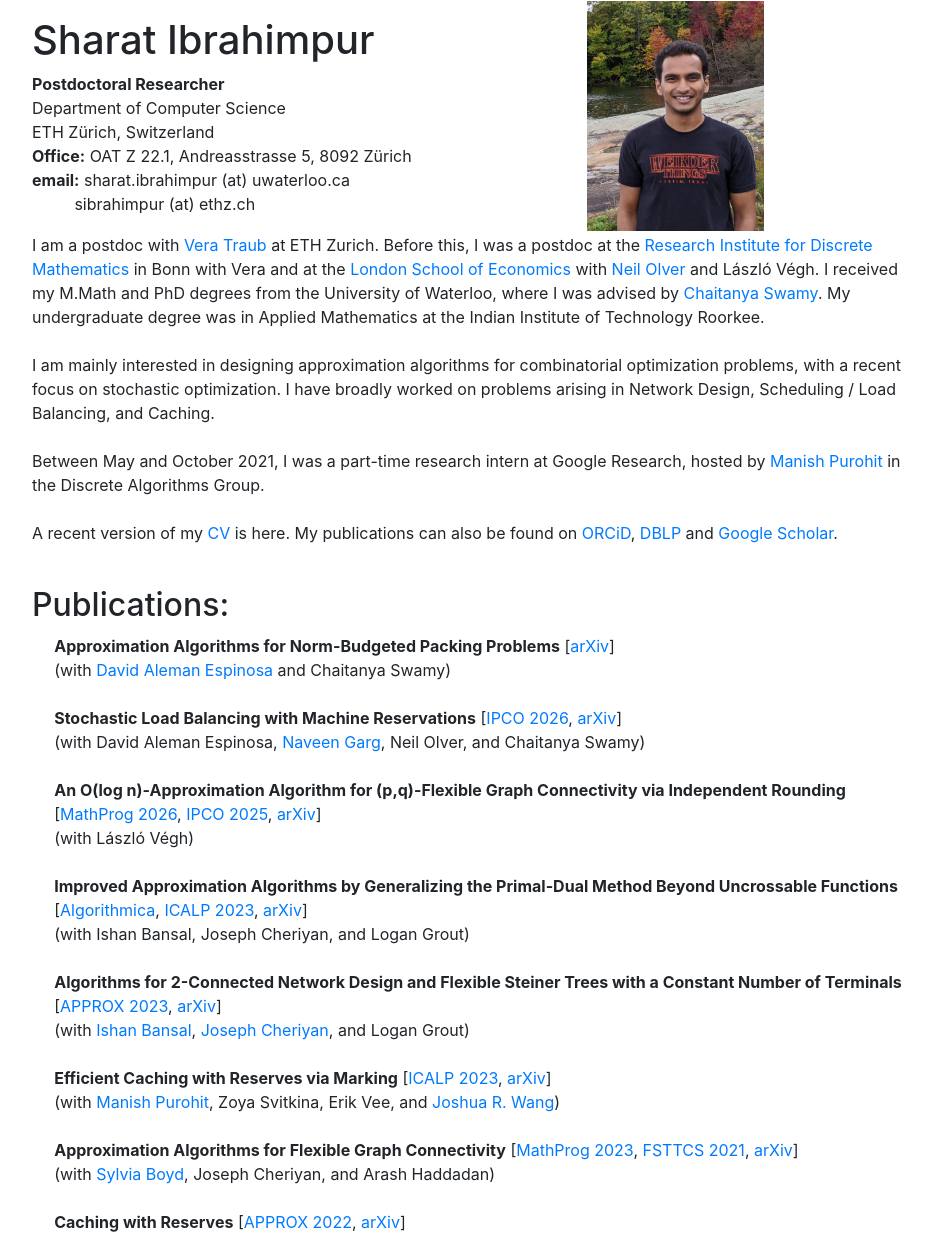
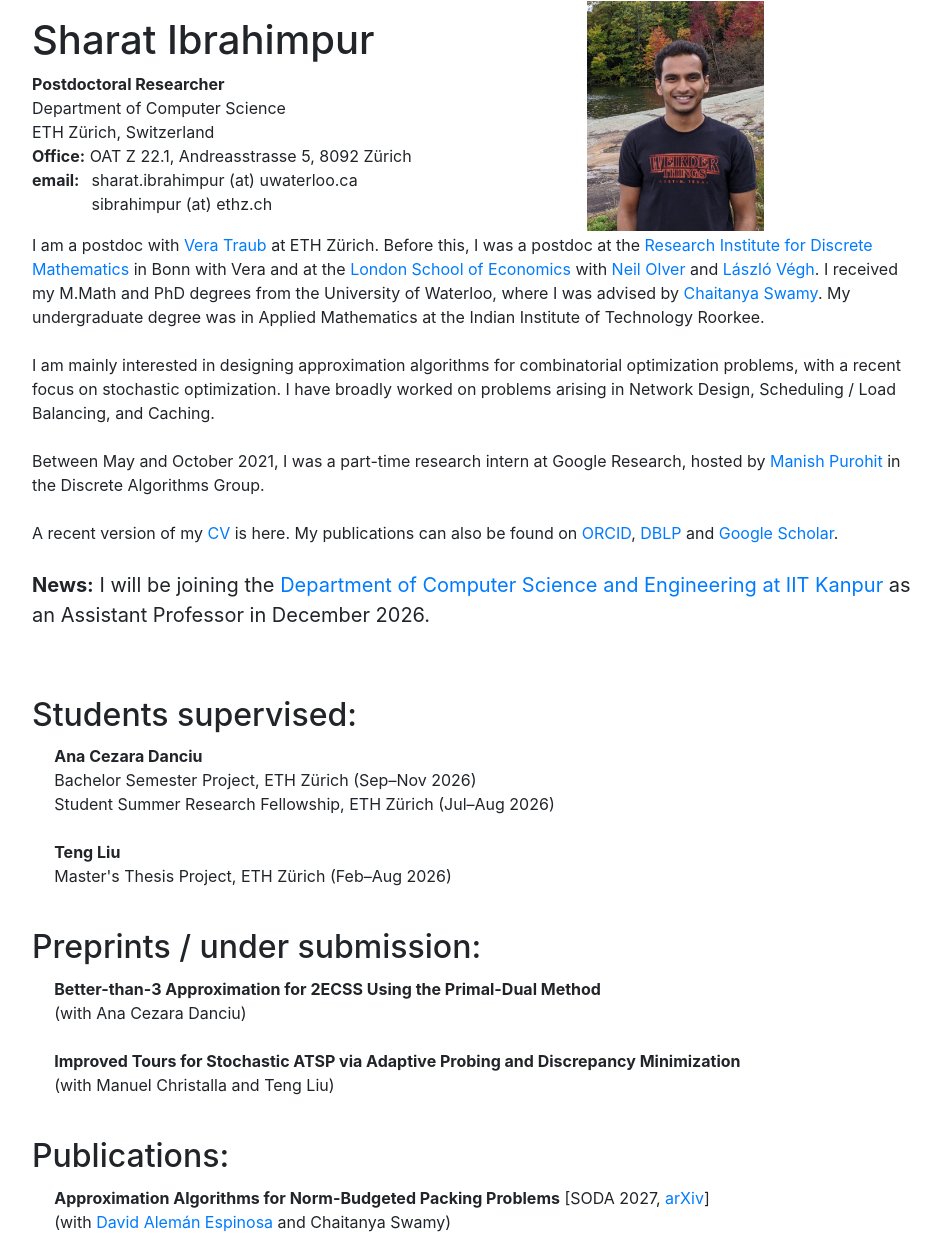
Before and after one commit to i-sharat/i-sharat.github.io, a plain HTML site: page index.html in a window 1280 px wide. Shown: the top 1237 px of the page, without its empty margins (165-1106 px from the left). Drawn offline with nearby package versions, Linux system fonts and the light colour scheme.

Commit message:
Add Kanpur joining news

```diff
--- a/index.html
+++ b/index.html
@@ -1,32 +1,35 @@
 <!DOCTYPE html>
 <html lang="en">
 <head>
-    <meta name="viewport" content="width-device-width, initial-scale=1.0" charset="utf-8">
+    <meta charset="utf-8">
+    <meta name="viewport" content="width=device-width, initial-scale=1.0">
     <title>Sharat Ibrahimpur</title>
     <link rel="stylesheet" href="bootstrap.min.css">
    <!--<script src="http://netdna.bootstrapcdn.com/bootstrap/3.0.0/js/bootstrap.min.js"></script>-->
-<div class="container">
 </head>
 <body>
+<div class="container">
 <table style="width:100%">
 <tbody><tr>
 <td width="10%"> </td>
 <td width="40%">
 <div>
-<strong><h1>Sharat Ibrahimpur</h1></strong>
+<h1>Sharat Ibrahimpur</h1>
 </div>
 <div>
-<a><strong>Postdoctoral Researcher</strong></a><br>
-<a>Department of Computer Science</a><br>
-<a>ETH Zürich, Switzerland</a><br>
-<a><b>Office:</b> OAT Z 22.1, Andreasstrasse 5, 8092 Zürich</a><br>
-<a><b>email:</b> sharat.ibrahimpur (at) uwaterloo.ca </a><br>
-<a><b>&nbsp&nbsp&nbsp&nbsp&nbsp&nbsp&nbsp&nbsp&nbsp&nbsp</b> sibrahimpur (at) ethz.ch </a><br>
+<strong>Postdoctoral Researcher</strong><br>
+Department of Computer Science<br>
+ETH Zürich, Switzerland<br>
+<b>Office:</b> OAT Z 22.1, Andreasstrasse 5, 8092 Zürich<br>
+<b style="display:inline-block; width:55px;">email:</b>
+sharat.ibrahimpur (at) uwaterloo.ca<br>
+<b style="display:inline-block; width:55px;"></b>
+sibrahimpur (at) ethz.ch
 </div>
 </td>
 <td width="10%"> </td>
 <td width="40%">
-<img src="websitepic1.jpg" alt="Sharat Ibrahimpur" width="40%" height=auto/>
+<img src="websitepic1.jpg" alt="Sharat Ibrahimpur" style="width:40%; height:auto;">
 </td>
 </tr>
 </tbody></table>
@@ -36,19 +39,79 @@
 <td width="10%"> </td>
 <td width="80%">
 
-  <div>I am a postdoc with <a href="https://people.inf.ethz.ch/vtraub/">Vera Traub</a> at ETH Zurich. Before this, I was a postdoc at the <a href="https://www.or.uni-bonn.de/index.eng.html">Research Institute for Discrete Mathematics</a> in Bonn with Vera and at the <a href="https://www.lse.ac.uk/Mathematics/Research/Operations-Research">London School of Economics</a> with <a href="https://nolver.net/home/">Neil Olver</a> and <a https://www.laszlovegh.eu/">László Végh</a>. I received my M.Math and PhD degrees from the University of Waterloo, where I was advised by <a href="http://www.math.uwaterloo.ca/~cswamy/">Chaitanya Swamy</a>. My undergraduate degree was in Applied Mathematics at the Indian Institute of Technology Roorkee.</div>
+<div>I am a postdoc with <a href="https://people.inf.ethz.ch/vtraub/">Vera Traub</a> at ETH Zürich. Before this, I was a postdoc at the <a href="https://www.or.uni-bonn.de/index.eng.html">Research Institute for Discrete Mathematics</a> in Bonn with Vera and at the <a href="https://www.lse.ac.uk/Mathematics/Research/Operations-Research">London School of Economics</a> with <a href="https://nolver.net/home/">Neil Olver</a> and <a href="https://www.laszlovegh.eu/">László Végh</a>. I received my M.Math and PhD degrees from the University of Waterloo, where I was advised by <a href="http://www.math.uwaterloo.ca/~cswamy/">Chaitanya Swamy</a>. My undergraduate degree was in Applied Mathematics at the Indian Institute of Technology Roorkee.</div>
 
-  <div><br>I am mainly interested in designing approximation algorithms for combinatorial optimization problems, with a recent focus on stochastic optimization. I have broadly worked on problems arising in Network Design, Scheduling / Load Balancing, and Caching.</div>
+<div><br>I am mainly interested in designing approximation algorithms for combinatorial optimization problems, with a recent focus on stochastic optimization. I have broadly worked on problems arising in Network Design, Scheduling / Load Balancing, and Caching.</div>
 
-  <div><br>Between May and October 2021, I was a part-time research intern at Google Research, hosted by <a href="https://sites.google.com/view/manishpurohit/home">Manish Purohit</a> in the Discrete Algorithms Group. </div>
+<div><br>Between May and October 2021, I was a part-time research intern at Google Research, hosted by <a href="https://sites.google.com/view/manishpurohit/home">Manish Purohit</a> in the Discrete Algorithms Group. </div>
 
-  <!--<div><br>With <a href="https://www.wjtoth.com/">Justin Toth</a> I organized the <a href="https://www.wjtoth.com/comboptreading/">Combinatorial Optimization Reading Group</a> at the University of Waterloo from Fall 2018 to Spring 2020.</div>-->
+<div><br>A recent version of my <a href="https://i-sharat.github.io/CV.pdf">CV</a> is here. My publications can also be found on <a href="https://orcid.org/0000-0002-1575-9648">ORCID</a>, <a href="https://dblp.org/pid/200/9443.html">DBLP</a> and <a href="https://scholar.google.com/citations?hl=en&user=AEdLDw8AAAAJ">Google Scholar</a>.</div>
 
-  <div><br>A recent version of my <a href="https://i-sharat.github.io/CV.pdf">CV</a> is here. My publications can also be found on <a href="https://orcid.org/0000-0002-1575-9648">ORCiD</a>, <a href="https://dblp.org/pid/200/9443.html">DBLP</a> and <a href="https://scholar.google.com/citations?hl=en&user=AEdLDw8AAAAJ">Google Scholar</a>.</div>
+<div style="font-size: 1.25em; margin-top: 25px; margin-bottom: 25px;">
+  <b>News:</b> I will be joining the
+  <a href="https://www.cse.iitk.ac.in/">Department of Computer Science and Engineering at IIT Kanpur</a>
+  as an Assistant Professor in December 2026.
+</div>
 
+</td>
 <td width="10%"> </td>
 </tr>
 </tbody></table>
+
+<table style="width:100%"><tbody><tr>
+  <td width="10%"> </td>
+  <td width="80%">
+    <h2><br>Students supervised:</h2>
+  </td>
+  <td width="10%"> </td>
+</tr></tbody></table>
+
+<table style="width:100%"><tbody><tr>
+  <td width="12%"> </td>
+  <td width="78%">
+
+    <div>
+      <b>Ana Cezara Danciu</b><br>
+      Bachelor Semester Project, ETH Zürich (Sep–Nov 2026)<br>
+      Student Summer Research Fellowship, ETH Zürich (Jul–Aug 2026)
+    </div>
+    <br>
+
+    <div>
+      <b>Teng Liu</b><br>
+      Master's Thesis Project, ETH Zürich (Feb–Aug 2026)
+    </div>
+
+  </td>
+  <td width="10%"> </td>
+</tr></tbody></table>
+
+<table style="width:100%"><tbody><tr>
+  <td width="10%"> </td>
+  <td width="80%">
+    <h2><br>Preprints / under submission:</h2>
+  </td>
+  <td width="10%"> </td>
+</tr></tbody></table>
+
+<table style="width:100%"><tbody><tr>
+  <td width="12%"> </td>
+  <td width="78%">
+
+    <div>
+      <b>Better-than-3 Approximation for 2ECSS Using the Primal-Dual Method</b>
+      <br>(with Ana Cezara Danciu)
+    </div>
+    <br>
+
+    <div>
+      <b>Improved Tours for Stochastic ATSP via Adaptive Probing and Discrepancy Minimization</b>
+      <br>(with Manuel Christalla and Teng Liu)
+    </div>
+
+  </td>
+  <td width="10%"> </td>
+</tr></tbody></table>
 
 <table style="width:100%"><tbody><tr>
   <td width="10%"> </td>
@@ -61,12 +124,13 @@
 <table style="width:100%"><tbody><tr>
   <td width="12%"> </td>
   <td width="78%">
-    <div><b>Approximation Algorithms for Norm-Budgeted Packing Problems</b> [<a href="https://arxiv.org/abs/2607.12437">arXiv</a>]
-    <br>(with <a href="https://dalemanespinosa.github.io/">David Aleman Espinosa</a> and Chaitanya Swamy)</div>
+    <div><b>Approximation Algorithms for Norm-Budgeted Packing Problems</b>
+    [SODA 2027, <a href="https://arxiv.org/abs/2607.12437">arXiv</a>]
+    <br>(with <a href="https://dalemanespinosa.github.io/">David Alemán Espinosa</a> and Chaitanya Swamy)</div>
     <br>
 
     <div><b>Stochastic Load Balancing with Machine Reservations</b> [<a href="https://doi.org/10.1007/978-3-032-28691-8_20">IPCO 2026</a>,  <a href="https://arxiv.org/abs/2607.25183">arXiv</a>]
-    <br>(with David Aleman Espinosa, <a href="https://www.cse.iitd.ac.in/~naveen/">Naveen Garg</a>, Neil Olver, and Chaitanya Swamy)</div>
+    <br>(with David Alemán Espinosa, <a href="https://www.cse.iitd.ac.in/~naveen/">Naveen Garg</a>, Neil Olver, and Chaitanya Swamy)</div>
     <br>
 
     <div><b>An O(log n)-Approximation Algorithm for (p,q)-Flexible Graph Connectivity via Independent Rounding</b> [<a href="https://doi.org/10.1007/s10107-026-02387-5">MathProg 2026</a>, <a href="https://doi.org/10.1007/978-3-031-93112-3_23">IPCO 2025</a>, <a href="https://arxiv.org/abs/2501.12549">arXiv</a>]
@@ -94,18 +158,18 @@
     <br>
 
     <div><b>A 4/3-Approximation Algorithm for the Minimum 2-Edge Connected Multisubgraph Problem in the Half-Integral Case</b> [<a href="https://doi.org/10.1137/20M1372822">SIDMA 2022</a>, <a href="https://drops.dagstuhl.de/opus/volltexte/2020/12664/">APPROX 2020</a>, <a href="https://arxiv.org/abs/2008.03327">arXiv</a>]
-    <br>(with Sylvia Boyd, Joseph Cheriyan, Robert Cummings, Logan Grout, <a href="https://pagesperso.g-scop.grenoble-inp.fr/~szigetiz/">Zolt&aacuten Szigeti</a>, and Lu Wang)</div>
+    <br>(with Sylvia Boyd, Joseph Cheriyan, Robert Cummings, Logan Grout, <a href="https://pagesperso.g-scop.grenoble-inp.fr/~szigetiz/">Zoltán Szigeti</a>, and Lu Wang)</div>
     <br>
 
     <div><b>A Simple Approximation Algorithm for Vector Scheduling and Applications to Stochastic Min-Norm Load Balancing</b> <br> [<a href="https://doi.org/10.1137/1.9781611977066.18">SOSA 2022</a>, <a href="https://arxiv.org/abs/2111.07244">arXiv</a>]
     <br>(with Chaitanya Swamy)</div>
     <br>
 
-    <div><b>Minimum-Norm Load Balancing is (almost) as Easy as Minimizing Makespan</b> [<a href="https://drops.dagstuhl.de/opus/volltexte/2021/14150/">ICALP 2021</a>]
+    <div><b>Minimum-Norm Load Balancing Is (Almost) as Easy as Minimizing Makespan</b> [<a href="https://drops.dagstuhl.de/opus/volltexte/2021/14150/">ICALP 2021</a>]
     <br>(with Chaitanya Swamy)</div>
     <br>
 
-    <div><b>Approximation Algorithms for Stochastic Minimum Norm Combinatorial Optimization</b> [<a href="https://ieeexplore.ieee.org/document/9317890">FOCS 2020</a>, <a href="https://arxiv.org/abs/2010.05127">arXiv</a>]
+    <div><b>Approximation Algorithms for Stochastic Minimum-Norm Combinatorial Optimization</b> [<a href="https://ieeexplore.ieee.org/document/9317890">FOCS 2020</a>, <a href="https://arxiv.org/abs/2010.05127">arXiv</a>]
     <br>(with Chaitanya Swamy)</div>
     <br>
 
@@ -115,4 +179,6 @@
   <td width="10%"> </td>
 </tr></tbody></table>
 
-</body></html>
+</div>
+</body>
+</html>
```
